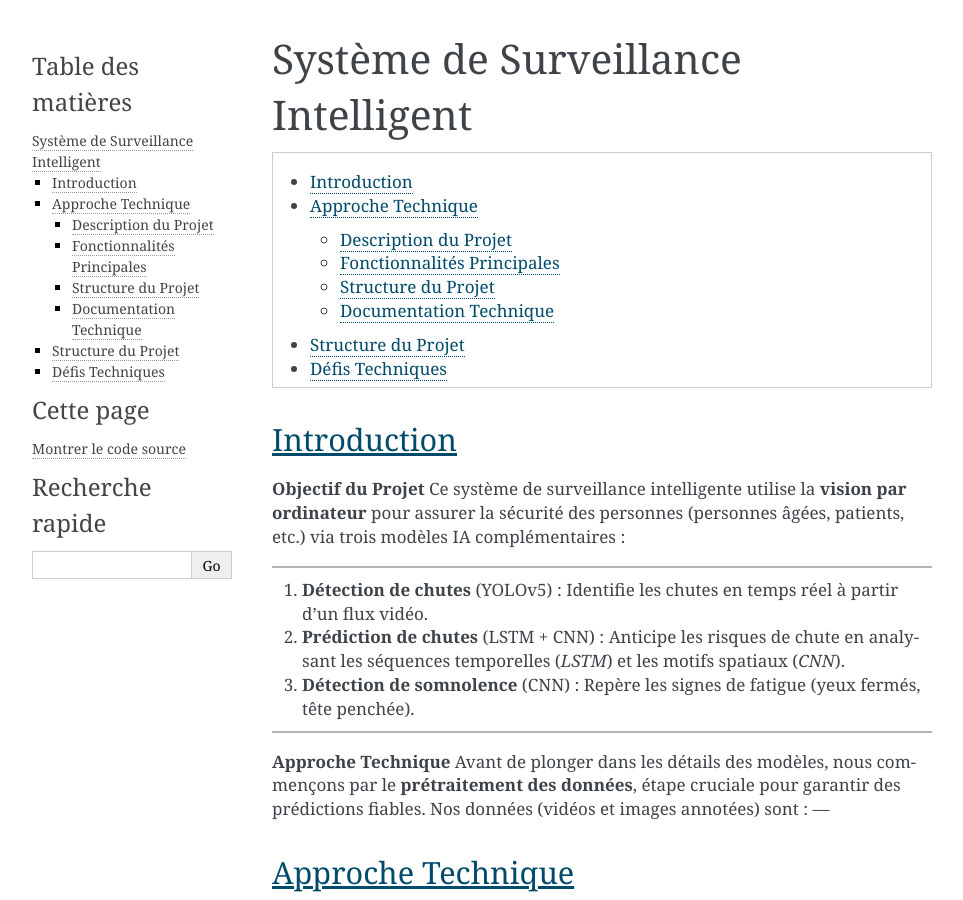
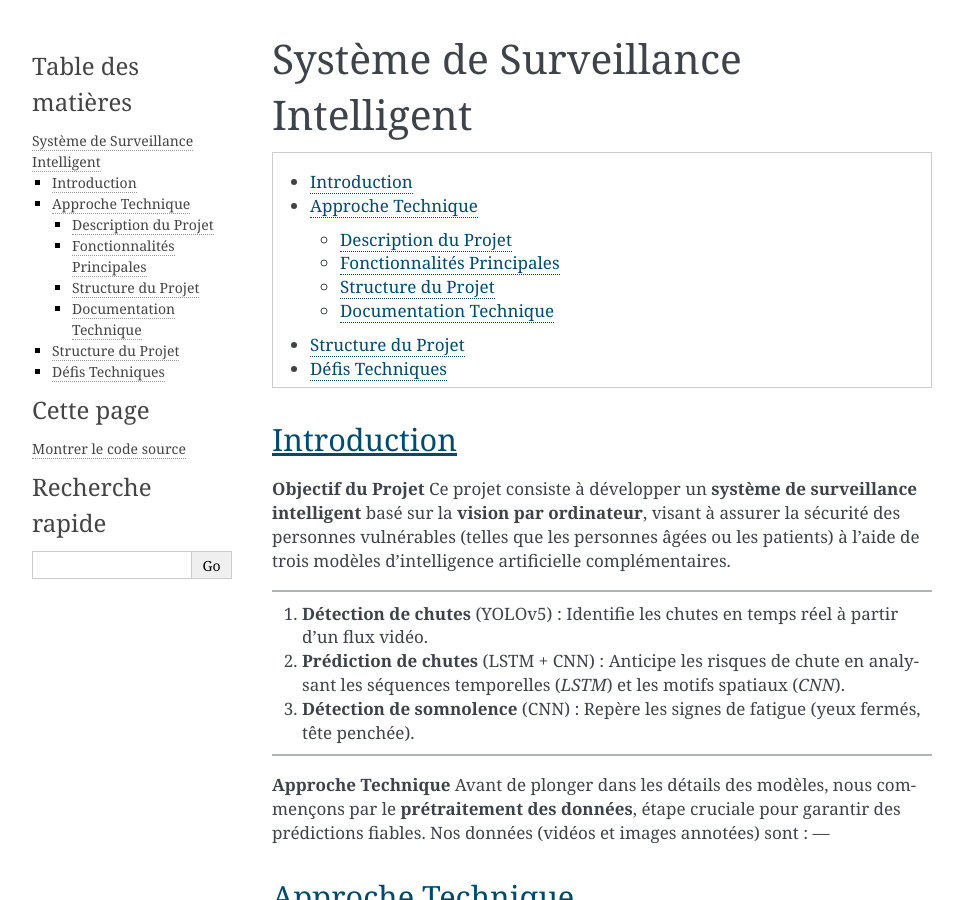
Before and after one commit to SouleymaneDiallo04/Syst-me-de-Surveillance-de-la-posture, a Sphinx documentation site: the page built from docs/source/index.rst, in a window 1280 px wide and 900 px high. Shown: the whole window, without its empty margins (148-1111 px from the left). Built offline with Sphinx 7.4.7, drawn with Linux system fonts in a browser that asks for light colours; pages that are not in the unit, such as notebooks, are missing from menus.

Commit message:
Mise à jour des docstrings et du code

```diff
--- a/docs/source/index.rst
+++ b/docs/source/index.rst
@@ -14,7 +14,7 @@ Introduction
 ============
 
 **Objectif du Projet**
-Ce système de surveillance intelligente utilise la **vision par ordinateur** pour assurer la sécurité des personnes (personnes âgées, patients, etc.) via trois modèles IA complémentaires :
+Ce projet consiste à développer un **système de surveillance intelligent** basé sur la **vision par ordinateur**, visant à assurer la sécurité des personnes vulnérables (telles que les personnes âgées ou les patients) à l’aide de trois modèles d’intelligence artificielle complémentaires.
 
 ----
 
```
